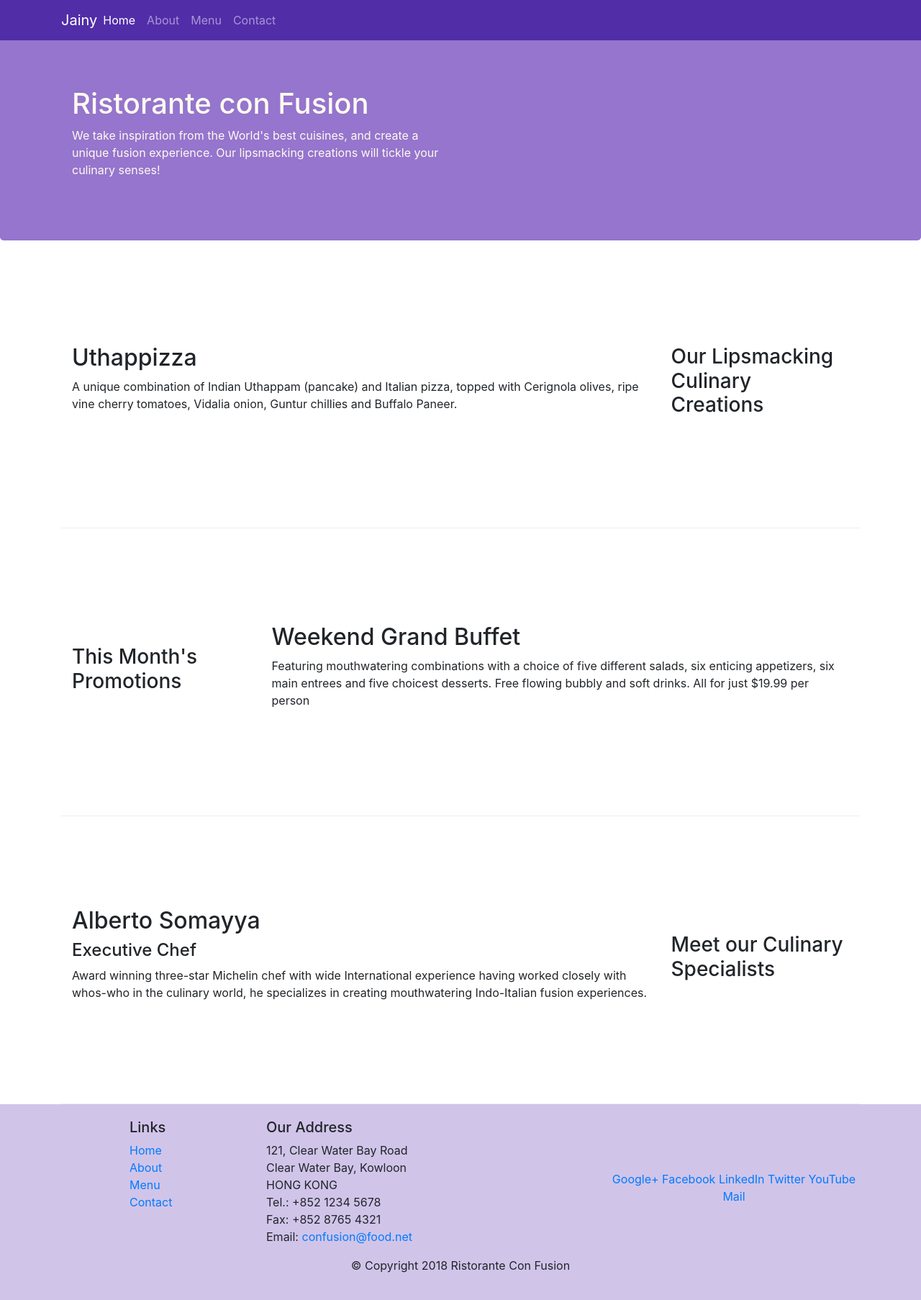
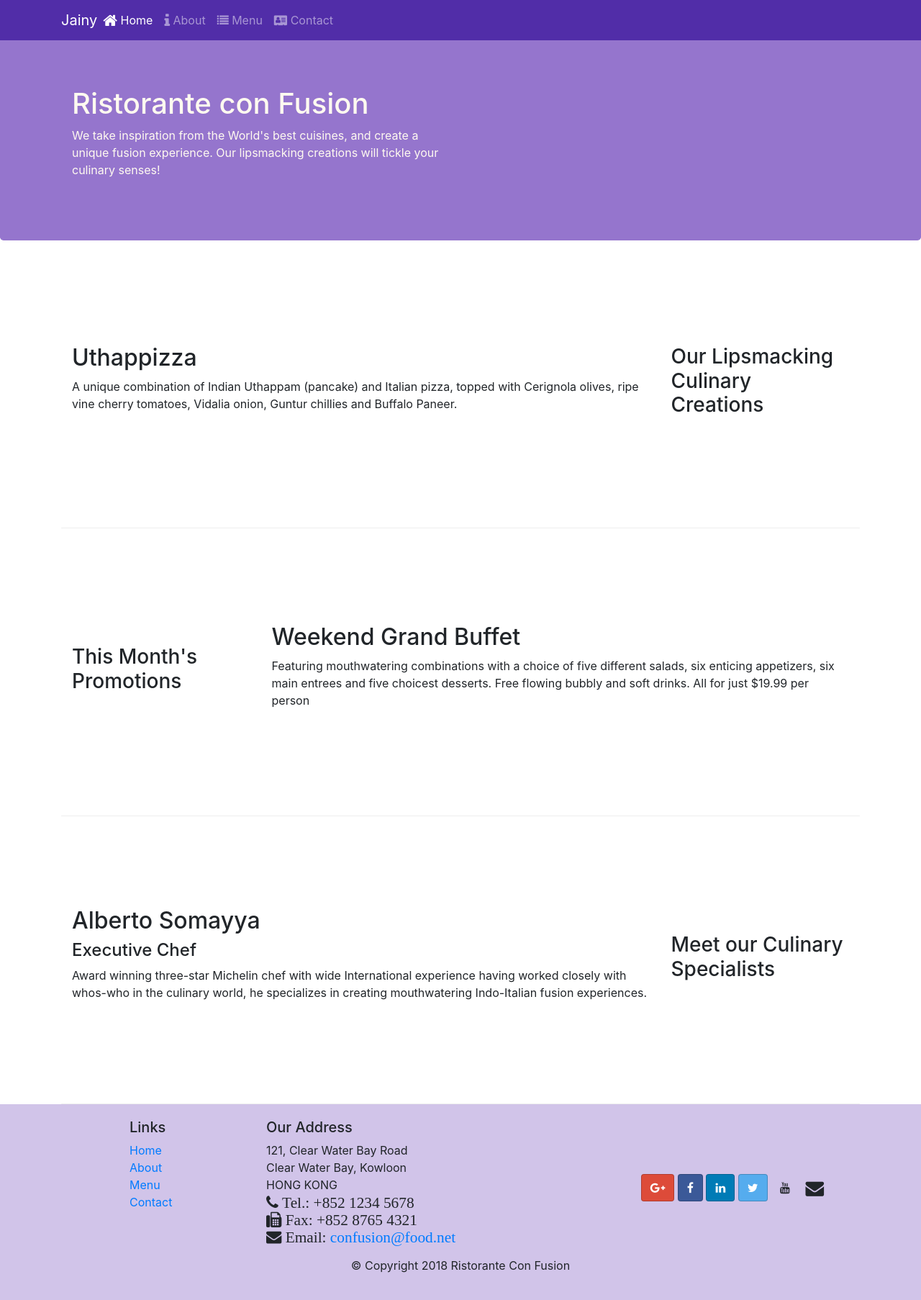
Before and after one commit to j836/bootstrap, a website: page index.html in a window 1280 px wide. Shown: the whole page at 72% size. Drawn offline with nearby package versions, Linux system fonts and the light colour scheme.

Commit message:
Added Icon fonts

```diff
--- a/index.html
+++ b/index.html
@@ -11,6 +11,8 @@
 
         <!-- Bootstrap CSS -->
         <link rel="stylesheet" href="node_modules/bootstrap/dist/css/bootstrap.min.css">
+        <link rel="stylesheet" href="node_modules/font-awesome/css/font-awesome.min.css">
+        <link rel="stylesheet" href="node_modules/bootstrap-social/bootstrap-social.css">
         <link rel="stylesheet" href="css/styles.css">
 </head>
 
@@ -58,13 +60,26 @@
                         mr auto => use right margin as much as possible=> the content will be pushed at left s possible.
                         nav-iteem => allows to display items as links in horizontal way.
                     -->
-                    <li class="nav-item"><a class="nav-link active" href="#">Home</a></li>
+                    <li class="nav-item"><a class="nav-link active" href="#"><span class="fa fa-home fa-lg"></span> Home</a></li>
                     <!--
                         active =>highlights the link
                     -->
-                    <li class="nav-item"><a class="nav-link" href="./aboutus.html">About</a></li>
-                    <li class="nav-item"><a class="nav-link" href="#">Menu</a></li>
-                    <li class="nav-item"><a class="nav-link" href="#">Contact</a></li>
+                    <li class="nav-item">
+                        <a class="nav-link" href="./aboutus.html">
+                            <span class="fa fa-info fa-lg"></span> About
+                        </a>
+                    </li>
+                    <li class="nav-item">
+                        <a class="nav-link" href="#">
+                            <span class="fa fa-list"></span> Menu
+                        </a>
+                    </li>
+                    <li class="nav-item">
+                        <a class="nav-link" href="#">
+                            <span class="fa fa-address-card"></span>
+                            Contact
+                        </a>
+                    </li>
 
                 </ul>
 
@@ -149,10 +164,13 @@
                     <address>
 		              121, Clear Water Bay Road<br>
 		              Clear Water Bay, Kowloon<br>
-		              HONG KONG<br>
-		              Tel.: +852 1234 5678<br>
-		              Fax: +852 8765 4321<br>
-		              Email: <a href="mailto:confusion@food.net">confusion@food.net</a>
+                      HONG KONG<br>
+                      <i class="fa fa-phone fa-lg">
+                      Tel.: +852 1234 5678</i><br>
+                      <i class="fa fa-fax fa-lg">
+                      Fax: +852 8765 4321</i><br>
+                      <i class="fa fa-envelope fa-lg">
+		              Email: <a href="mailto:confusion@food.net">confusion@food.net</i></a>
 		           </address>
                 </div>
                 <div class="col-12 col-sm-4 align-self-center">
@@ -161,12 +179,14 @@
                     With this that particular content will be aligned to th center of the row without disturbing other contents
                     -->
                     <div class="text-center">
-                        <a href="http://google.com/+">Google+</a>
-                        <a href="http://www.facebook.com/profile.php?id=">Facebook</a>
-                        <a href="http://www.linkedin.com/in/">LinkedIn</a>
-                        <a href="http://twitter.com/">Twitter</a>
-                        <a href="http://youtube.com/">YouTube</a>
-                        <a href="mailto:">Mail</a>
+                        <a class="btn btn-google"href="http://google.com/+">
+                            <i class="fa fa-google-plus"></i>
+                        </a>
+                        <a class="btn btn-facebook" href="http://www.facebook.com/"> <i class="fa fa-facebook"></i></a>
+                        <a class="btn btn-linkedin" href="http://www.linkedin.com/in/"> <i class="fa fa-linkedin"></i></a>
+                        <a class="btn btn-twitter" href="http://twitter.com/"> <i class="fa fa-twitter"></i></a>
+                        <a class="btn btn-youtube" href="http://youtube.com/"> <i class="fa fa-youtube"></i></a>
+                        <a class="btn btn-social-icon"href="mailto:"> <i class="fa fa-envelope"></i></a>
                     </div>
                 </div>
            </div>
--- a/package.json
+++ b/package.json
@@ -14,6 +14,10 @@
     "lite-server": "^2.3.0"
   },
   "dependencies": {
-    "bootstrap": "^4.0.0"
+    "bootstrap": "^4.5.2",
+    "bootstrap-social": "^5.1.1",
+    "font-awesome": "^4.7.0",
+    "jquery": "^3.5.1",
+    "popper.js": "^1.16.1"
   }
 }
```
Also changed, not shown: aboutus.html (+37 -15 lines), 1 other file.
